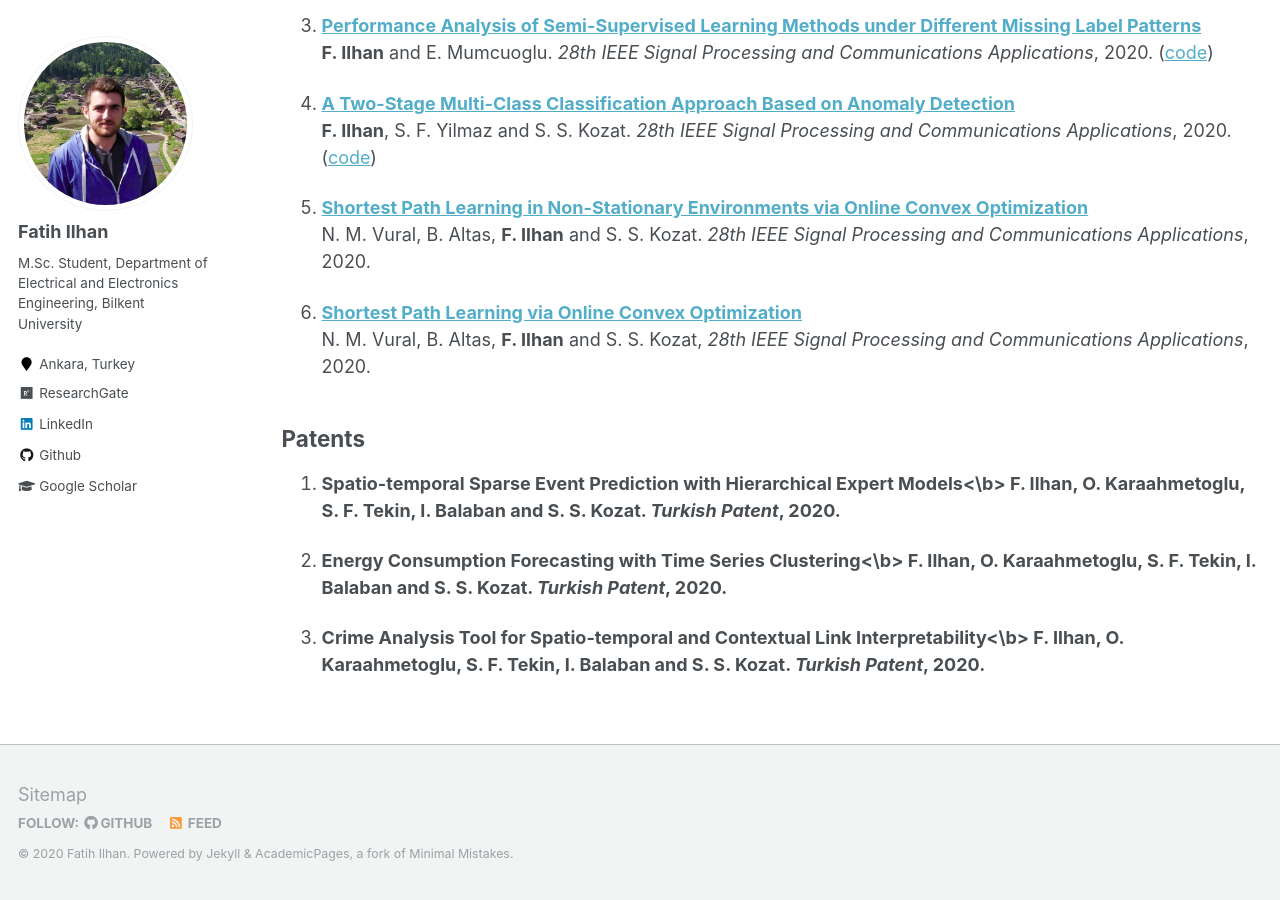
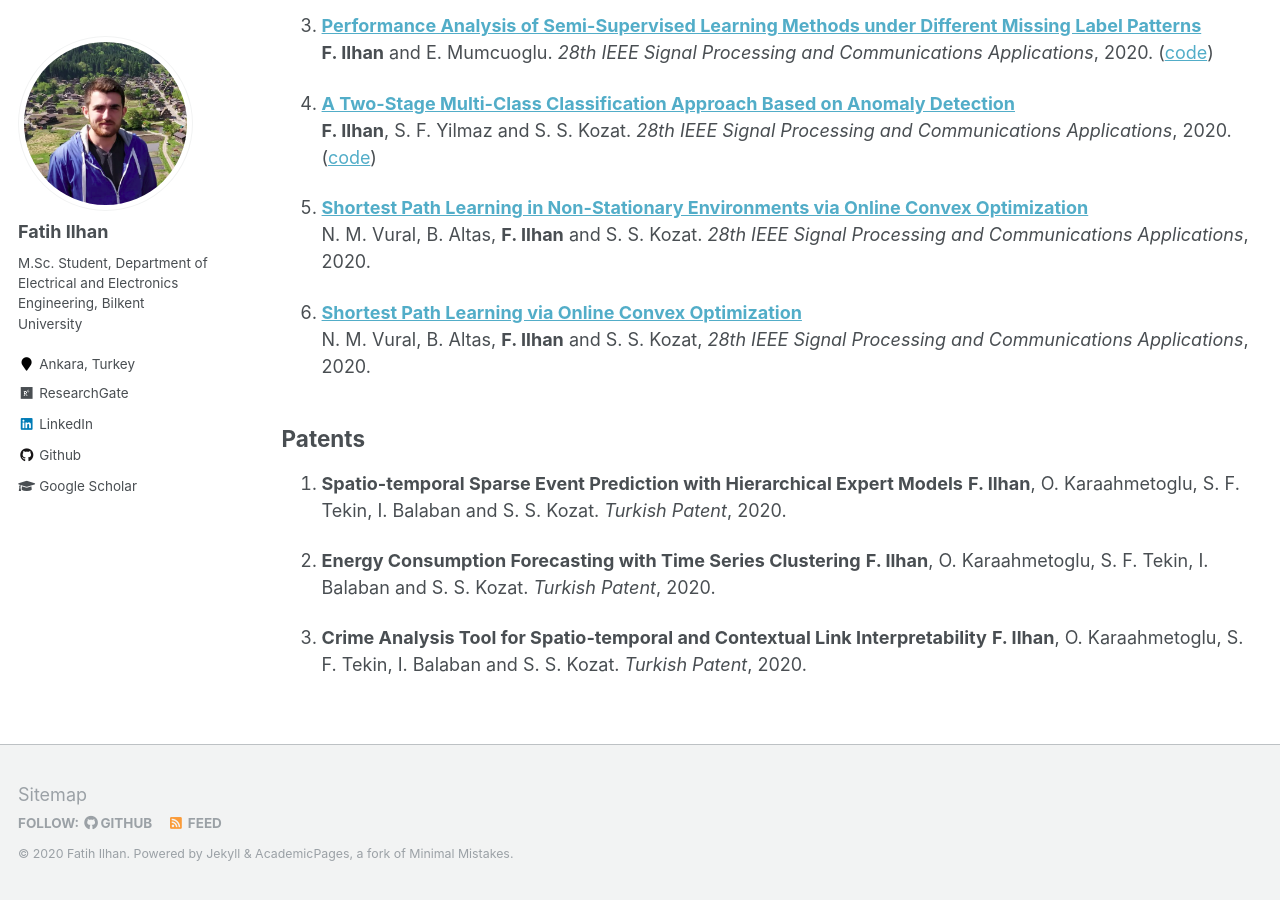
Before and after one commit to fatih-ilhan/fatih-ilhan.github.io, a Jekyll site: the page built from _pages/publications.md, in a window 1280 px wide and 900 px high, scrolled down 1867 px. Built offline with Jekyll 4.4.1, drawn with Linux system fonts in a browser that asks for light colours.

Commit message:
file update

```diff
--- a/_pages/publications.md
+++ b/_pages/publications.md
@@ -88,14 +88,14 @@
 
 ## Patents
 
-1. <b>Spatio-temporal Sparse Event Prediction with Hierarchical Expert Models<\b>
+1. <b>Spatio-temporal Sparse Event Prediction with Hierarchical Expert Models</b>
 **F. Ilhan**, O. Karaahmetoglu, S. F. Tekin, I. Balaban and S. S. Kozat.
 <i>Turkish Patent</i>, 2020.
 
-2. <b>Energy Consumption Forecasting with Time Series Clustering<\b>
+2. <b>Energy Consumption Forecasting with Time Series Clustering</b>
 **F. Ilhan**, O. Karaahmetoglu, S. F. Tekin, I. Balaban and S. S. Kozat.
 <i>Turkish Patent</i>, 2020.
 
-3. <b>Crime Analysis Tool for Spatio-temporal and Contextual Link Interpretability<\b>
+3. <b>Crime Analysis Tool for Spatio-temporal and Contextual Link Interpretability</b>
 **F. Ilhan**, O. Karaahmetoglu, S. F. Tekin, I. Balaban and S. S. Kozat.
 <i>Turkish Patent</i>, 2020.
```
